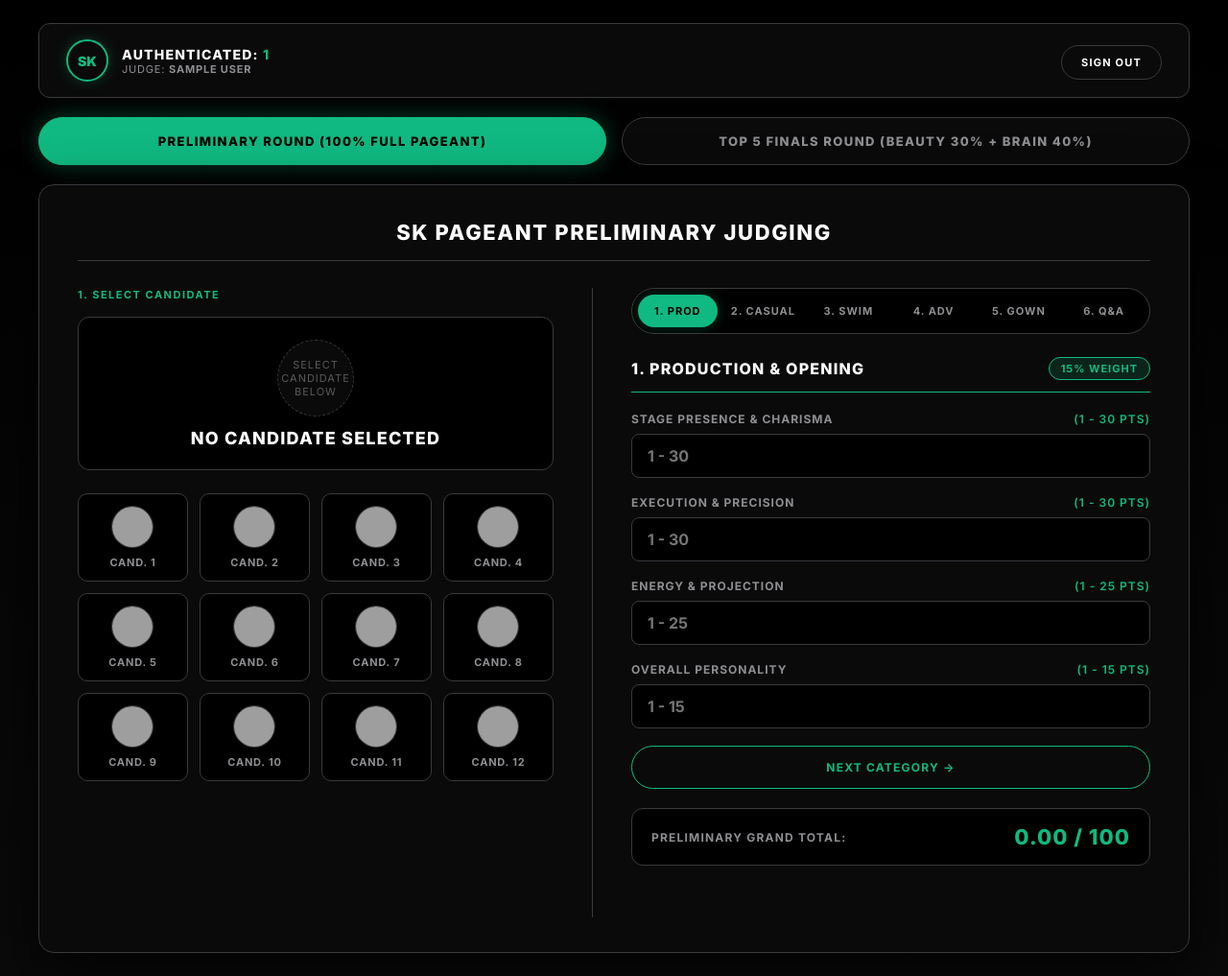
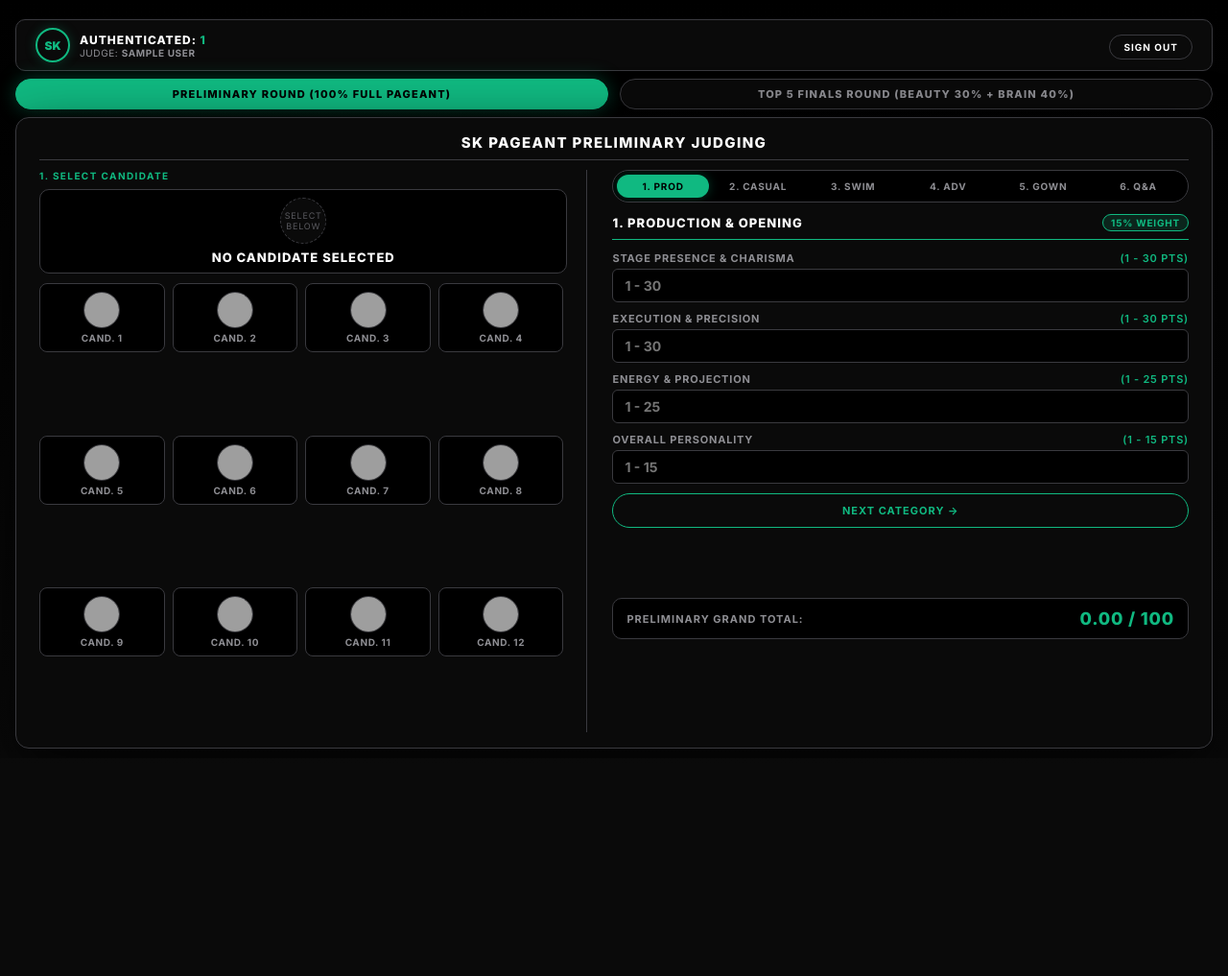
Before and after one commit to LiveKryptiah/tabulation, a Flask app: page /scoring in a window 1280 px wide. Shown: the whole page at 96% size. After the commit the page ends 780 px from the top, so only its background shows below. Run offline with Flask 2, Linux system fonts and the light colour scheme; the visitor is signed in with stand-in values (Sample User, id 1); grey boxes are pictures that could not be loaded.

Commit message:
Update layout to 100vh full screen view with internal container scrolling and no outer webpage scrollbar

```diff
--- a/templates/index.html
+++ b/templates/index.html
@@ -12,39 +12,42 @@
     <style>
         * { box-sizing: border-box; margin: 0; padding: 0; }
 
-        body {
+        html, body {
+            height: 100vh;
+            width: 100vw;
+            overflow: hidden;
             font-family: 'Inter', -apple-system, BlinkMacSystemFont, sans-serif;
             background-color: #000000;
             color: #ffffff;
-            min-height: 100vh;
             display: flex;
             flex-direction: column;
             align-items: center;
-            padding: 24px 20px;
+            padding: 10px 16px;
             background-image: linear-gradient(to bottom, #000000 0%, #0a0a0a 100%);
         }
 
         /* Top Judge Navigation Bar */
         .top-navbar {
             width: 100%;
-            max-width: 1200px;
-            margin-bottom: 20px;
+            max-width: 1400px;
+            margin-bottom: 8px;
             display: flex;
             justify-content: space-between;
             align-items: center;
             background: #0a0a0a;
-            padding: 16px 28px;
-            border-radius: 12px;
+            padding: 8px 20px;
+            border-radius: 10px;
             border: 1px solid #3a3a3f;
+            flex-shrink: 0;
         }
         .judge-info {
             display: flex;
             align-items: center;
-            gap: 14px;
+            gap: 10px;
         }
         .judge-avatar {
-            width: 44px;
-            height: 44px;
+            width: 36px;
+            height: 36px;
             background: transparent;
             color: #10b981;
             border: 2px solid #10b981;
@@ -52,9 +55,9 @@
             display: flex;
             align-items: center;
             justify-content: center;
-            font-size: 14px;
+            font-size: 12px;
             font-weight: 900;
-            box-shadow: 0 0 15px rgba(16, 185, 129, 0.25);
+            box-shadow: 0 0 12px rgba(16, 185, 129, 0.25);
         }
         .judge-details {
             display: flex;
@@ -62,10 +65,10 @@
         }
         .judge-title {
             font-weight: 800;
-            font-size: 14px;
+            font-size: 12px;
             color: #ffffff;
             text-transform: uppercase;
-            letter-spacing: 1.2px;
+            letter-spacing: 1px;
         }
         .judge-slot-tag {
             color: #10b981;
@@ -74,12 +77,12 @@
             background-color: transparent;
             color: #ffffff;
             text-decoration: none;
-            padding: 10px 20px;
-            border-radius: 32px; /* rounded.pill */
+            padding: 6px 14px;
+            border-radius: 32px;
             font-weight: 700;
-            font-size: 11px;
+            font-size: 10px;
             text-transform: uppercase;
-            letter-spacing: 1.2px;
+            letter-spacing: 1px;
             border: 1px solid #3a3a3f;
             transition: all 0.2s ease;
         }
@@ -92,34 +95,35 @@
         /* Round Selector Buttons Banner */
         .round-selector-banner {
             width: 100%;
-            max-width: 1200px;
-            margin-bottom: 20px;
+            max-width: 1400px;
+            margin-bottom: 8px;
             display: flex;
-            gap: 16px;
+            gap: 12px;
+            flex-shrink: 0;
         }
         .round-btn {
             flex: 1;
-            padding: 16px 24px;
+            padding: 8px 16px;
             border: 1px solid #3a3a3f;
             background: #0a0a0a;
-            border-radius: 32px; /* rounded.pill */
+            border-radius: 32px;
             font-weight: 800;
-            font-size: 13px;
+            font-size: 11px;
             color: #8e8e93;
             cursor: pointer;
             transition: all 0.2s ease;
             display: flex;
             align-items: center;
             justify-content: center;
-            gap: 10px;
+            gap: 8px;
             text-transform: uppercase;
-            letter-spacing: 1.4px;
+            letter-spacing: 1.2px;
         }
         .round-btn.active {
             border-color: #10b981;
             background: #10b981;
             color: #000000;
-            box-shadow: 0 0 25px rgba(16, 185, 129, 0.35);
+            box-shadow: 0 0 20px rgba(16, 185, 129, 0.35);
         }
         .round-btn:hover:not(.active) {
             border-color: #ffffff;
@@ -129,93 +133,105 @@
         /* Main Container Card */
         .tabulation-card {
             background-color: #0a0a0a;
-            padding: 36px 40px;
-            border-radius: 16px;
+            padding: 16px 24px;
+            border-radius: 14px;
             border: 1px solid #3a3a3f;
             width: 100%;
-            max-width: 1200px;
+            max-width: 1400px;
+            flex: 1;
+            display: flex;
+            flex-direction: column;
+            min-height: 0;
+            overflow: hidden;
             box-shadow: 0 20px 60px rgba(0,0,0,0.8);
         }
 
         .header-title {
             text-align: center;
             color: #ffffff;
-            margin: 0 0 28px 0;
-            font-size: 22px;
+            margin: 0 0 10px 0;
+            font-size: 15px;
             text-transform: uppercase;
-            letter-spacing: 1.6px;
+            letter-spacing: 1.4px;
             font-weight: 800;
-            padding-bottom: 16px;
+            padding-bottom: 8px;
             border-bottom: 1px solid #3a3a3f;
+            flex-shrink: 0;
         }
 
         .form-layout {
             display: flex;
-            gap: 40px;
+            gap: 24px;
+            flex: 1;
+            min-height: 0;
         }
 
         /* LEFT PANEL (Candidates Selection) */
         .left-panel {
             flex: 1.1;
             border-right: 1px solid #3a3a3f;
-            padding-right: 40px;
+            padding-right: 20px;
             display: flex;
             flex-direction: column;
+            min-height: 0;
         }
 
         .section-label {
             font-weight: 700;
             color: #10b981;
-            font-size: 11px;
+            font-size: 10px;
             text-transform: uppercase;
-            letter-spacing: 1.5px;
-            margin-bottom: 16px;
+            letter-spacing: 1.4px;
+            margin-bottom: 8px;
             display: flex;
             align-items: center;
-            gap: 8px;
+            gap: 6px;
+            flex-shrink: 0;
         }
 
         .top5-badge-banner {
             background-color: rgba(16, 185, 129, 0.15);
             border: 1px solid #10b981;
             color: #10b981;
-            padding: 10px 14px;
-            border-radius: 8px;
-            font-size: 11px;
+            padding: 6px 10px;
+            border-radius: 6px;
+            font-size: 10px;
             font-weight: 700;
-            letter-spacing: 1.2px;
-            margin-bottom: 16px;
+            letter-spacing: 1px;
+            margin-bottom: 8px;
             display: none;
             text-align: center;
             text-transform: uppercase;
+            flex-shrink: 0;
         }
 
         /* Selected Preview */
         .selected-preview {
             background: #000000;
             border: 1px solid #3a3a3f;
-            border-radius: 12px;
-            padding: 20px;
+            border-radius: 10px;
+            padding: 8px 12px;
             text-align: center;
-            margin-bottom: 24px;
-            min-height: 160px;
+            margin-bottom: 10px;
+            min-height: 85px;
             display: flex;
             flex-direction: column;
             align-items: center;
             justify-content: center;
+            flex-shrink: 0;
         }
         .selected-preview img {
-            width: 90px;
-            height: 90px;
+            width: 52px;
+            height: 52px;
             object-fit: cover;
             border-radius: 50%;
             border: 2px solid #10b981;
-            box-shadow: 0 0 20px rgba(16, 185, 129, 0.3);
+            box-shadow: 0 0 15px rgba(16, 185, 129, 0.3);
             display: none;
         }
         .placeholder-circle {
-            width: 80px;
-            height: 80px;
+            width: 48px;
+            height: 48px;
             border-radius: 50%;
             background-color: #0a0a0a;
             border: 1px dashed #3a3a3f;
@@ -223,26 +239,30 @@
             align-items: center;
             justify-content: center;
             color: #5a5a5f;
-            font-size: 11px;
+            font-size: 9px;
+            text-transform: uppercase;
+            letter-spacing: 0.8px;
+            text-align: center;
+            padding: 4px;
+        }
+        .selected-preview h3 {
+            margin: 6px 0 0 0;
+            color: #ffffff;
+            font-size: 13px;
+            font-weight: 800;
             text-transform: uppercase;
             letter-spacing: 1px;
-            text-align: center;
-            padding: 8px;
-        }
-        .selected-preview h3 {
-            margin: 12px 0 0 0;
-            color: #ffffff;
-            font-size: 18px;
-            font-weight: 800;
-            text-transform: uppercase;
-            letter-spacing: 1.2px;
         }
 
-        /* Candidate Grid (3 Rows x 4 Columns) */
+        /* Candidate Grid */
         .candidate-grid {
+            flex: 1;
+            min-height: 0;
+            overflow-y: auto;
             display: grid;
             grid-template-columns: repeat(4, 1fr);
-            gap: 12px;
+            gap: 8px;
+            padding-right: 4px;
         }
         input[type="radio"] {
             display: none;
@@ -255,48 +275,48 @@
             flex-direction: column;
             align-items: center;
             justify-content: center;
-            padding: 12px 8px;
+            padding: 8px 4px;
             background-color: #000000;
             border: 1px solid #3a3a3f;
-            border-radius: 10px;
+            border-radius: 8px;
             transition: all 0.2s ease;
             text-align: center;
             position: relative;
         }
         .candidate-box img {
-            width: 44px;
-            height: 44px;
+            width: 38px;
+            height: 38px;
             border-radius: 50%;
             object-fit: cover;
-            margin-bottom: 8px;
+            margin-bottom: 4px;
             border: 1px solid #3a3a3f;
         }
         .candidate-box span {
             font-weight: 700;
             color: #8e8e93;
-            font-size: 11px;
+            font-size: 10px;
             text-transform: uppercase;
-            letter-spacing: 0.8px;
+            letter-spacing: 0.6px;
             white-space: nowrap;
         }
         .top5-star-badge {
             position: absolute;
-            top: -6px;
-            right: -6px;
+            top: -4px;
+            right: -4px;
             background: #10b981;
             color: #000000;
-            font-size: 9px;
+            font-size: 8px;
             font-weight: 800;
-            padding: 2px 6px;
-            border-radius: 10px;
+            padding: 1px 5px;
+            border-radius: 8px;
             display: none;
-            letter-spacing: 0.5px;
-            box-shadow: 0 0 10px rgba(16, 185, 129, 0.4);
+            letter-spacing: 0.4px;
+            box-shadow: 0 0 8px rgba(16, 185, 129, 0.4);
         }
         input[type="radio"]:checked + .candidate-box {
             border-color: #10b981;
             background-color: rgba(16, 185, 129, 0.08);
-            box-shadow: 0 0 15px rgba(16, 185, 129, 0.25);
+            box-shadow: 0 0 12px rgba(16, 185, 129, 0.25);
         }
         input[type="radio"]:checked + .candidate-box span {
             color: #10b981;
@@ -309,50 +329,54 @@
             display: flex;
             flex-direction: column;
             justify-content: space-between;
+            min-height: 0;
+            overflow-y: auto;
+            padding-left: 2px;
         }
 
         /* Stepper Tabs Navigation */
         .stepper-nav {
             display: flex;
-            gap: 6px;
-            margin-bottom: 24px;
+            gap: 4px;
+            margin-bottom: 12px;
             background: #000000;
-            padding: 6px;
-            border-radius: 32px; /* rounded.pill */
+            padding: 4px;
+            border-radius: 32px;
             border: 1px solid #3a3a3f;
             overflow-x: auto;
+            flex-shrink: 0;
         }
         .step-tab {
             flex: 1;
             text-align: center;
-            padding: 10px 8px;
-            font-size: 11px;
+            padding: 6px 4px;
+            font-size: 10px;
             font-weight: 700;
             color: #8e8e93;
-            border-radius: 32px; /* rounded.pill */
+            border-radius: 32px;
             cursor: pointer;
             transition: all 0.2s ease;
             white-space: nowrap;
             text-transform: uppercase;
-            letter-spacing: 1px;
+            letter-spacing: 0.8px;
         }
         .step-tab.active {
             background-color: #10b981;
             color: #000000;
-            box-shadow: 0 0 15px rgba(16, 185, 129, 0.3);
+            box-shadow: 0 0 12px rgba(16, 185, 129, 0.3);
         }
 
         /* Step Card */
         .step-content {
             display: none;
-            animation: fadeIn 0.25s ease-in-out;
+            animation: fadeIn 0.2s ease-in-out;
         }
         .step-content.active {
             display: block;
         }
 
         @keyframes fadeIn {
-            from { opacity: 0; transform: translateY(4px); }
+            from { opacity: 0; transform: translateY(2px); }
             to { opacity: 1; transform: translateY(0); }
         }
 
@@ -360,41 +384,41 @@
             display: flex;
             justify-content: space-between;
             align-items: center;
-            margin-bottom: 20px;
-            padding-bottom: 12px;
+            margin-bottom: 12px;
+            padding-bottom: 8px;
             border-bottom: 1px solid #10b981;
         }
         .category-title {
-            font-size: 16px;
+            font-size: 13px;
             font-weight: 800;
             color: #ffffff;
             text-transform: uppercase;
-            letter-spacing: 1.2px;
+            letter-spacing: 1px;
         }
         .category-weight {
             background: rgba(16, 185, 129, 0.15);
             color: #10b981;
             border: 1px solid #10b981;
-            padding: 4px 12px;
-            border-radius: 20px;
-            font-size: 11px;
+            padding: 2px 8px;
+            border-radius: 16px;
+            font-size: 10px;
             font-weight: 700;
-            letter-spacing: 1px;
+            letter-spacing: 0.8px;
             text-transform: uppercase;
         }
 
         .criteria-item {
-            margin-bottom: 18px;
+            margin-bottom: 10px;
         }
         .criteria-item label {
-            font-size: 12px;
+            font-size: 11px;
             font-weight: 700;
             color: #8e8e93;
             display: flex;
             justify-content: space-between;
-            margin-bottom: 8px;
+            margin-bottom: 4px;
             text-transform: uppercase;
-            letter-spacing: 1px;
+            letter-spacing: 0.8px;
         }
         .criteria-item label span.range-hint {
             color: #10b981;
@@ -402,10 +426,10 @@
         }
         .criteria-item input[type="number"] {
             width: 100%;
-            padding: 12px 16px;
+            padding: 8px 12px;
             border: 1px solid #3a3a3f;
-            border-radius: 8px;
-            font-size: 16px;
+            border-radius: 6px;
+            font-size: 14px;
             font-weight: 700;
             box-sizing: border-box;
             background-color: #000000;
@@ -416,48 +440,50 @@
         .criteria-item input[type="number"]:focus {
             outline: none;
             border-color: #10b981;
-            box-shadow: 0 0 12px rgba(16, 185, 129, 0.3);
+            box-shadow: 0 0 10px rgba(16, 185, 129, 0.3);
         }
 
         /* Live Calculated Score Counter */
         .live-score-box {
             background: #000000;
             border: 1px solid #3a3a3f;
-            padding: 16px 20px;
-            border-radius: 12px;
+            padding: 10px 14px;
+            border-radius: 10px;
             display: flex;
             justify-content: space-between;
             align-items: center;
-            margin-top: 20px;
-            margin-bottom: 20px;
+            margin-top: 10px;
+            margin-bottom: 10px;
+            flex-shrink: 0;
         }
         .live-score-label {
-            font-size: 12px;
+            font-size: 11px;
             font-weight: 700;
             color: #8e8e93;
             text-transform: uppercase;
-            letter-spacing: 1.2px;
+            letter-spacing: 1px;
         }
         .live-score-value {
-            font-size: 22px;
+            font-size: 18px;
             font-weight: 800;
             color: #10b981;
-            letter-spacing: 1px;
+            letter-spacing: 0.8px;
         }
 
         /* Action Buttons */
         .button-group {
             display: flex;
-            gap: 14px;
-            margin-top: 14px;
+            gap: 10px;
+            margin-top: 8px;
+            flex-shrink: 0;
         }
         button {
             flex: 1;
-            padding: 14px 20px;
+            padding: 10px 14px;
             color: #ffffff;
             border: 1px solid #3a3a3f;
-            border-radius: 32px; /* rounded.pill */
-            font-size: 12px;
+            border-radius: 32px;
+            font-size: 11px;
             font-weight: 700;
             cursor: pointer;
             transition: all 0.2s ease;
@@ -465,35 +491,29 @@
             display: inline-flex;
             align-items: center;
             justify-content: center;
-            gap: 8px;
+            gap: 6px;
             text-transform: uppercase;
-            letter-spacing: 1.2px;
+            letter-spacing: 1px;
             background: transparent;
         }
         .btn-next { border-color: #10b981; color: #10b981; }
-        .btn-next:hover { background-color: #10b981; color: #000000; box-shadow: 0 0 15px rgba(16, 185, 129, 0.3); }
+        .btn-next:hover { background-color: #10b981; color: #000000; box-shadow: 0 0 12px rgba(16, 185, 129, 0.3); }
         .btn-prev { border-color: #3a3a3f; color: #8e8e93; }
         .btn-prev:hover { border-color: #ffffff; color: #ffffff; }
         .btn-submit { border-color: #10b981; color: #10b981; }
-        .btn-submit:hover { background-color: #10b981; color: #000000; box-shadow: 0 0 15px rgba(16, 185, 129, 0.3); }
+        .btn-submit:hover { background-color: #10b981; color: #000000; box-shadow: 0 0 12px rgba(16, 185, 129, 0.3); }
 
         #status-message {
             text-align: center;
-            margin-top: 14px;
+            margin-top: 8px;
             font-weight: 700;
-            min-height: 20px;
-            font-size: 13px;
+            min-height: 16px;
+            font-size: 11px;
             letter-spacing: 0.5px;
+            flex-shrink: 0;
         }
         .success { color: #10b981; }
         .error { color: #ff4d6d; }
-
-        @media (max-width: 850px) {
-            .form-layout { flex-direction: column; gap: 24px; }
-            .left-panel { border-right: none; border-bottom: 1px solid #3a3a3f; padding-right: 0; padding-bottom: 28px; }
-            .candidate-grid { grid-template-columns: repeat(4, 1fr); }
-            .round-selector-banner { flex-direction: column; }
-        }
     </style>
 </head>
 <body>
@@ -504,7 +524,7 @@
             <div class="judge-avatar">SK</div>
             <div class="judge-details">
                 <div class="judge-title">AUTHENTICATED: <span class="judge-slot-tag">{{ judge_slot }}</span></div>
-                <div style="font-size: 11px; color: #8e8e93; text-transform: uppercase; letter-spacing: 0.8px;">Judge: <strong>{{ judge_name }}</strong></div>
+                <div style="font-size: 10px; color: #8e8e93; text-transform: uppercase; letter-spacing: 0.6px;">Judge: <strong>{{ judge_name }}</strong></div>
             </div>
         </div>
         <div>
@@ -535,7 +555,7 @@
                 <div class="top5-badge-banner" id="top5BadgeBanner">TOP 5 QUALIFIED FINALISTS MODE ACTIVE</div>
 
                 <div class="selected-preview">
-                    <div id="placeholder-circle" class="placeholder-circle">Select Candidate Below</div>
+                    <div id="placeholder-circle" class="placeholder-circle">Select Below</div>
                     <img id="preview-img" src="" alt="Selected Candidate">
                     <h3 id="preview-name">No Candidate Selected</h3>
                 </div>
```
Also changed, not shown: templates/admin.html (+82 -69 lines), templates/login.html (+27 -25 lines).
